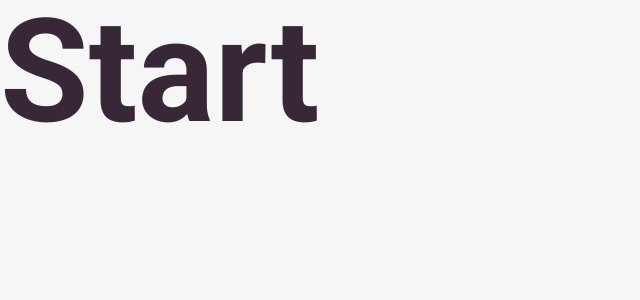
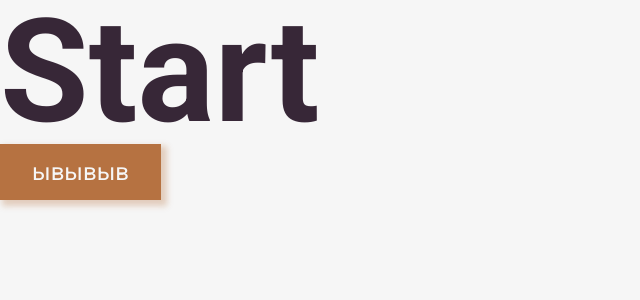
Before and after one commit to Happy-Dress/happy-dress-fe, a React (Create React App) app: page / in a window 1280 px wide. Shown: the top 300 px of the page, without its empty margins (0-640 px from the left). Built offline with nearby package versions, Linux system fonts and the light colour scheme.

Commit message:
Add accent button

```diff
--- a/src/App.js
+++ b/src/App.js
@@ -4,6 +4,7 @@ function App() {
     return (
         <div className="App">
             <h1>Start</h1>
+            <button className='accent'>ывывыв</button>
         </div>
     );
 }
--- a/src/index.css
+++ b/src/index.css
@@ -7,7 +7,9 @@
   --light-gray: rgba(196, 196, 196, 1);
   --brown: rgba(167, 82, 20, 0.8);
   --white: rgba(246, 246, 246, 1);
-  --shadow: 4px 4px 8px 0px rgba(56, 41, 56, 0.2);
+  --shadow: 4px 4px 8px 0px rgba(56, 41, 56, 0.25);
+  --shadow-brown: 4px 4px 6px 2px rgba(167, 82, 20, 0.25);
+  --shadow-accent: 0px 0px 10px 3px rgba(34, 17, 34, 0.25) inset;
   --border: var(--black) 1px solid;
 }
 
@@ -48,13 +50,23 @@ body button {
   box-shadow: var(--shadow);
 }
 
-body button:hover {
-  box-shadow: none;
-}
-
 body button.disabled {
   color: var(--light-gray);
   border-color: var(--light-gray);
   box-shadow: none;
   cursor: default;
 }
+
+body button.accent {
+  color: var(--white);
+  border: none;
+  box-shadow: var(--shadow-brown);
+  background-color: var(--brown);
+  cursor: default;
+}
+
+body button:hover {
+  box-shadow: none;
+}
+
+/* Нужно добавить класс активной кнопки после нажатия */
```
